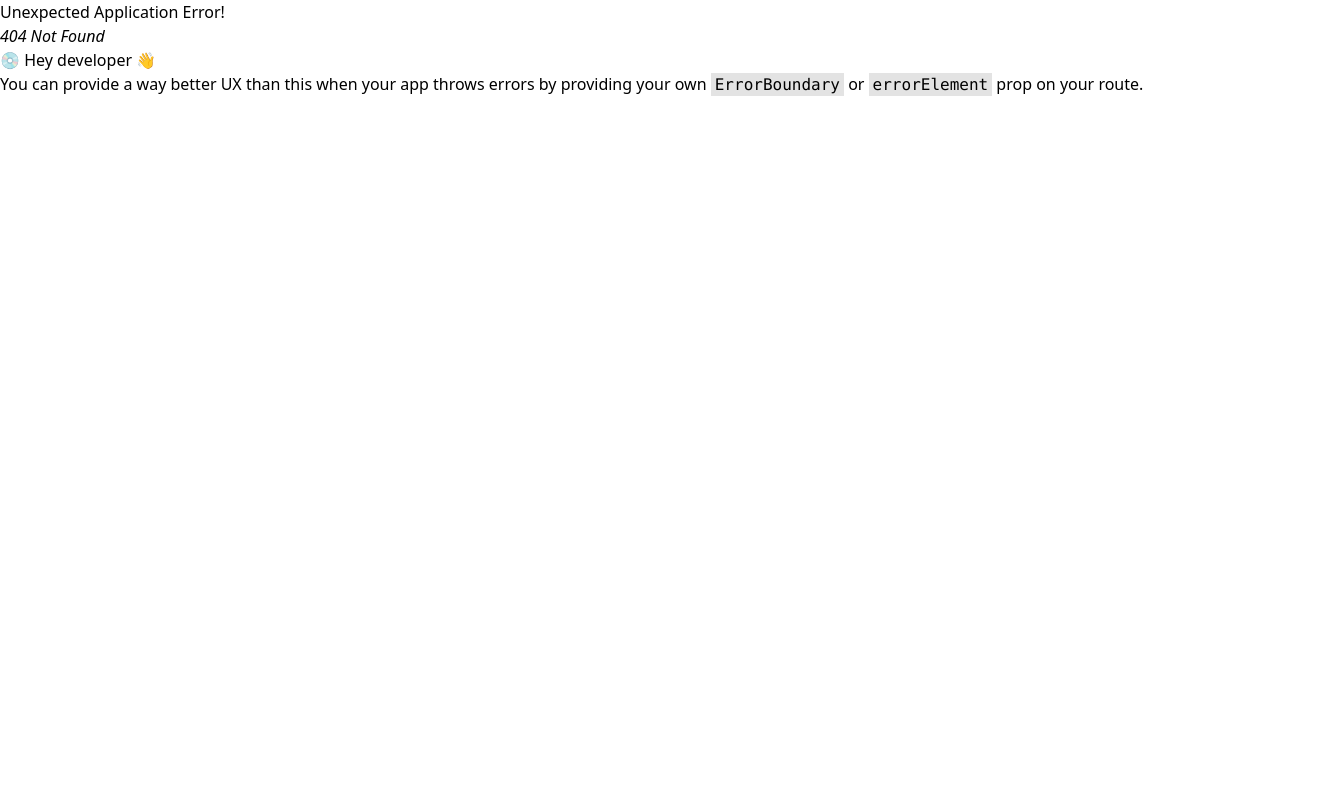
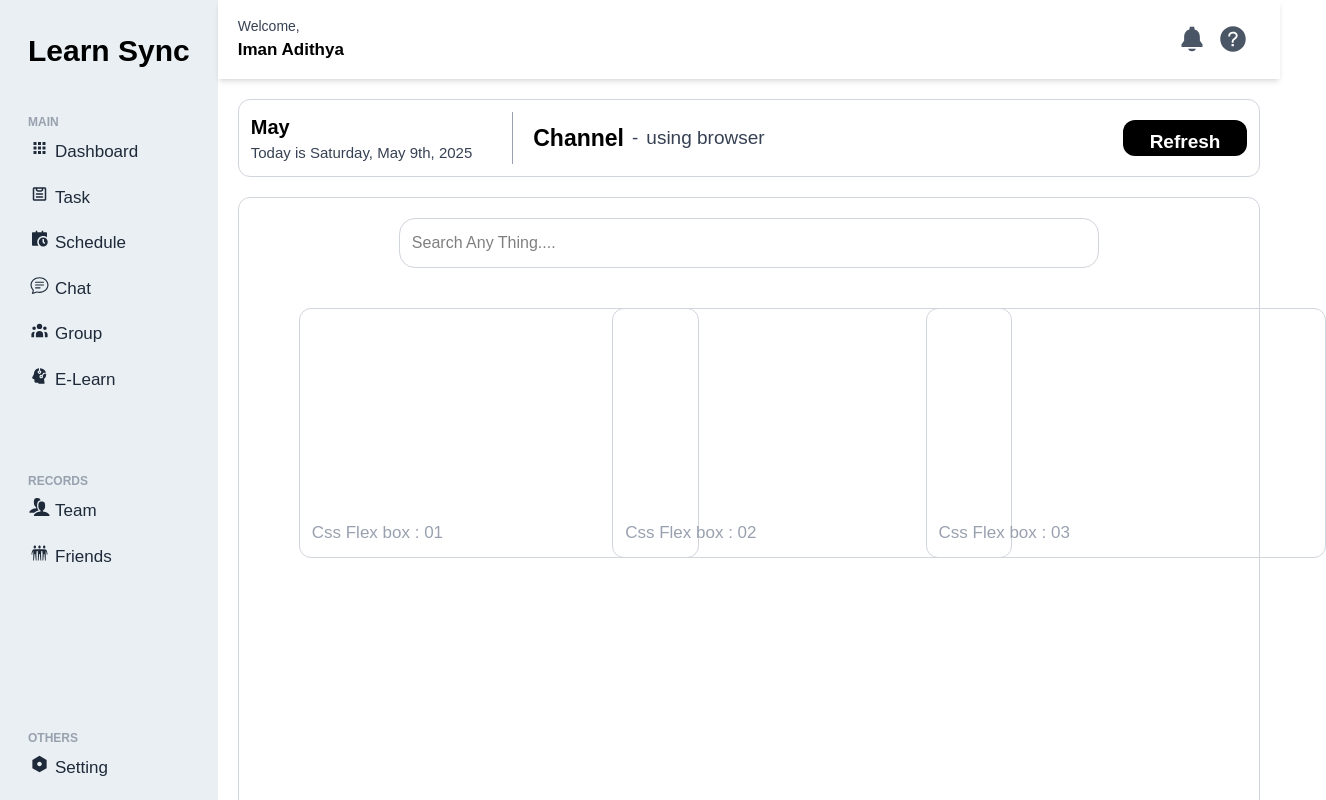
Before and after one commit to UchithmaSenevirathne/learn-sync, a React (Vite) app: page /e-learn in a window 1280 px wide. Before the commit this address had no page. Shown: the top 800 px of the page, 1326 px wide, since content can reach past the window. Built offline with nearby package versions, Linux system fonts and the light colour scheme; a web font is replaced by a local one.

Commit message:
e-learn page completed

```diff
--- a/src/App.jsx
+++ b/src/App.jsx
@@ -8,6 +8,7 @@ import {Register} from "./pages/Register.jsx";
 import {PrivateLayout} from "./layout/PrivateLayout.jsx";
 import {Task} from "./pages/dashboards/Task.jsx";
 import {Chat} from "./pages/dashboards/Chat.jsx";
+import {ELearn} from "./pages/dashboards/E-Learn.jsx";
 
 function App() {
 
@@ -30,6 +31,7 @@ function App() {
             children: [
                 {path:"/task", element: <Task/>},
                 {path:"/chat", element: <Chat/>},
+                {path:"/e-learn", element: <ELearn/>},
             ]
         }
     ])
--- a/src/components/Header.jsx
+++ b/src/components/Header.jsx
@@ -2,7 +2,7 @@ import {IoHelpCircleSharp, IoNotificationsSharp} from "react-icons/io5";
 
 export const Header = () => {
     return (
-        <div className="flex justify-between items-center w-full py-4 px-5 font-anek bg-[#FDFDFD] border-1 border-gray-200">
+        <div className="flex justify-between items-center w-full py-4 px-5 font-anek shadow-md">
             <div className="flex flex-col">
                 <h4 className="font-medium text-[14px] text-gray-700">Welcome,</h4>
                 <h1 className="font-semibold text-[17px]">Iman Adithya</h1>
--- a/src/pages/dashboards/Chat.jsx
+++ b/src/pages/dashboards/Chat.jsx
@@ -3,7 +3,7 @@ import {IoIosArrowForward} from "react-icons/io";
 export const Chat = () => {
     return (
         <div className="flex flex-col font-anek p-5 gap-5">
-            <div className="flex border-1 border-gray-200 rounded-xl p-3 items-center">
+            <div className="flex border-1 border-gray-300 rounded-xl p-3 items-center">
                 <div className="flex flex-col border-r-1 border-gray-400 pr-10">
                     <h1 className="text-[20px] font-semibold">May</h1>
                     <h4 className="text-[15px] font-medium text-gray-700">Today is Saturday, May 9th, 2025</h4>
@@ -20,9 +20,9 @@ export const Chat = () => {
                     </button>
                 </div>
             </div>
-            <div className="flex flex-col border border-gray-200 rounded-xl h-[690px]">
+            <div className="flex flex-col border border-gray-300 rounded-xl h-[690px]">
                 <div className="flex-1"></div>
-                <div className="flex justify-between items-center mx-20 my-5 border border-gray-200 rounded-xl gap-5 px-5 pt-4 relative">
+                <div className="flex justify-between items-center mx-20 my-5 border border-gray-300 rounded-xl gap-5 px-5 pt-4 relative">
                     <textarea
                         placeholder="Ask Any Question ....."
                         className="flex-1 outline-none px-3 pt-3 placeholder-gray-400 resize-none h-14"
--- /dev/null
+++ b/src/pages/dashboards/E-Learn.jsx
@@ -0,0 +1,40 @@
+export const ELearn = () => {
+    return (
+        <div className="flex flex-col font-anek p-5 gap-5">
+            <div className="flex border-1 border-gray-300 rounded-xl p-3 items-center">
+                <div className="flex flex-col border-r-1 border-gray-400 pr-10">
+                    <h1 className="text-[20px] font-semibold">May</h1>
+                    <h4 className="text-[15px] font-medium text-gray-700">Today is Saturday, May 9th, 2025</h4>
+                </div>
+                <div className="flex pl-5 items-center gap-2 flex-1">
+                    <h1 className="text-[23px] font-semibold">Channel</h1>
+                    <div className="text-[19px] font-medium text-gray-700">-</div>
+                    <h4 className="text-[19px] font-medium text-gray-700">using browser</h4>
+                </div>
+                <div>
+                    <button
+                        className="text-[19px] font-semibold bg-black text-white rounded-xl w-[124px] justify-center pt-2">
+                        Refresh
+                    </button>
+                </div>
+            </div>
+            <div className="flex flex-col border border-gray-300 rounded-xl h-[690px] items-center p-5">
+                <input type="text" placeholder="Search Any Thing...." className="border border-gray-300 rounded-2xl p-3 w-[700px] focus:outline-none"/>
+                <div className="grid grid-cols-3 gap-10 p-10">
+                    <div className="flex flex-col border border-gray-300 rounded-xl h-[250px] w-[400px] p-3">
+                        <div className="flex-1"></div>
+                        <h1 className="text-[17px] font-medium text-gray-400">Css Flex box : 01</h1>
+                    </div>
+                    <div className="flex flex-col border border-gray-300 rounded-xl h-[250px] w-[400px] p-3">
+                        <div className="flex-1"></div>
+                        <h1 className="text-[17px] font-medium text-gray-400">Css Flex box : 02</h1>
+                    </div>
+                    <div className="flex flex-col border border-gray-300 rounded-xl h-[250px] w-[400px] p-3">
+                        <div className="flex-1"></div>
+                        <h1 className="text-[17px] font-medium text-gray-400">Css Flex box : 03</h1>
+                    </div>
+                </div>
+            </div>
+        </div>
+    )
+}
--- a/src/pages/dashboards/Task.jsx
+++ b/src/pages/dashboards/Task.jsx
@@ -5,7 +5,7 @@ import {HiOutlineDotsVertical, HiPlus} from "react-icons/hi";
 export const Task = () => {
     return (
         <div className="flex flex-col font-anek p-5">
-            <div className="flex border-1 border-gray-200 rounded-xl p-3 items-center">
+            <div className="flex border-1 border-gray-300 rounded-xl p-3 items-center">
                 <div className="flex flex-col border-r-1 border-gray-400 pr-10">
                     <h1 className="text-[20px] font-semibold">May</h1>
                     <h4 className="text-[15px] font-medium text-gray-700">Today is Saturday, May 9th, 2025</h4>
@@ -28,8 +28,8 @@ export const Task = () => {
                 </div>
             </div>
             <div className="flex items-center pt-5 gap-5">
-                <div className="flex flex-col border-1 border-gray-200 rounded-xl flex-1">
-                    <div className="flex items-center justify-between border-b-1 border-gray-200 h-full py-3 px-2">
+                <div className="flex flex-col border-1 border-gray-300 rounded-xl flex-1">
+                    <div className="flex items-center justify-between border-b-1 border-gray-300 h-full py-3 px-2">
                         <div className="flex text-gray-800 items-center gap-2">
                             <BsCaretRightFill className="w-[16px] h-[19px]"/>
                             <h1 className="font-semibold text-[18px] pt-1.5">Todo List</h1>
@@ -41,8 +41,8 @@ export const Task = () => {
                     </div>
                     <div className="h-[630px] p-3"></div>
                 </div>
-                <div className="flex flex-col border-1 border-gray-200 rounded-xl flex-1">
-                    <div className="flex items-center justify-between border-b-1 border-gray-200 h-full py-3 px-2">
+                <div className="flex flex-col border-1 border-gray-300 rounded-xl flex-1">
+                    <div className="flex items-center justify-between border-b-1 border-gray-300 h-full py-3 px-2">
                         <div className="flex text-gray-800 items-center gap-2">
                             <BsCaretRightFill className="w-[16px] h-[19px]"/>
                             <h1 className="font-semibold text-[18px] pt-1.5">In Progress</h1>
@@ -54,8 +54,8 @@ export const Task = () => {
                     </div>
                     <div className="h-[630px] p-3"></div>
                 </div>
-                <div className="flex flex-col border-1 border-gray-200 rounded-xl flex-1">
-                    <div className="flex items-center justify-between border-b-1 border-gray-200 h-full py-3 px-2">
+                <div className="flex flex-col border-1 border-gray-300 rounded-xl flex-1">
+                    <div className="flex items-center justify-between border-b-1 border-gray-300 h-full py-3 px-2">
                         <div className="flex text-gray-800 items-center gap-2">
                             <BsCaretRightFill className="w-[16px] h-[19px]"/>
                             <h1 className="font-semibold text-[18px] pt-1.5">In Review</h1>
@@ -67,8 +67,8 @@ export const Task = () => {
                     </div>
                     <div className="h-[630px] p-3"></div>
                 </div>
-                <div className="flex flex-col border-1 border-gray-200 rounded-xl flex-1">
-                    <div className="flex items-center justify-between border-b-1 border-gray-200 h-full py-3 px-2">
+                <div className="flex flex-col border-1 border-gray-300 rounded-xl flex-1">
+                    <div className="flex items-center justify-between border-b-1 border-gray-300 h-full py-3 px-2">
                         <div className="flex text-gray-800 items-center gap-2">
                             <BsCaretRightFill className="w-[16px] h-[19px]"/>
                             <h1 className="font-semibold text-[18px] pt-1.5">Done</h1>
```
